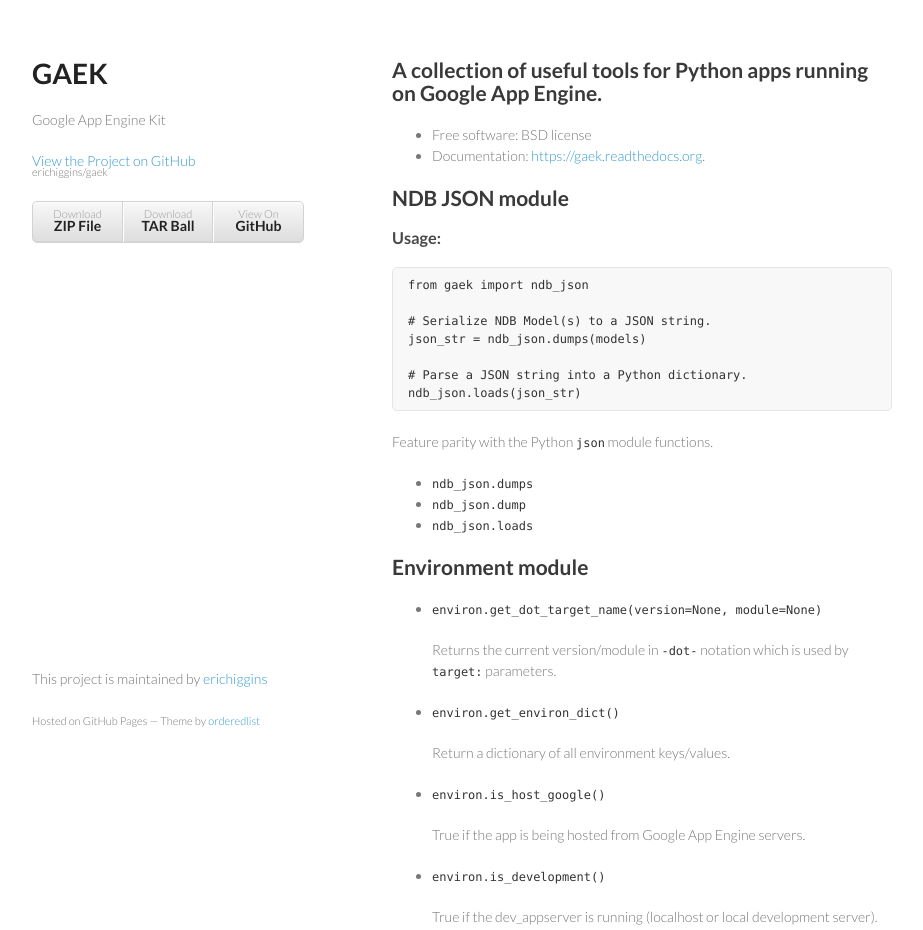
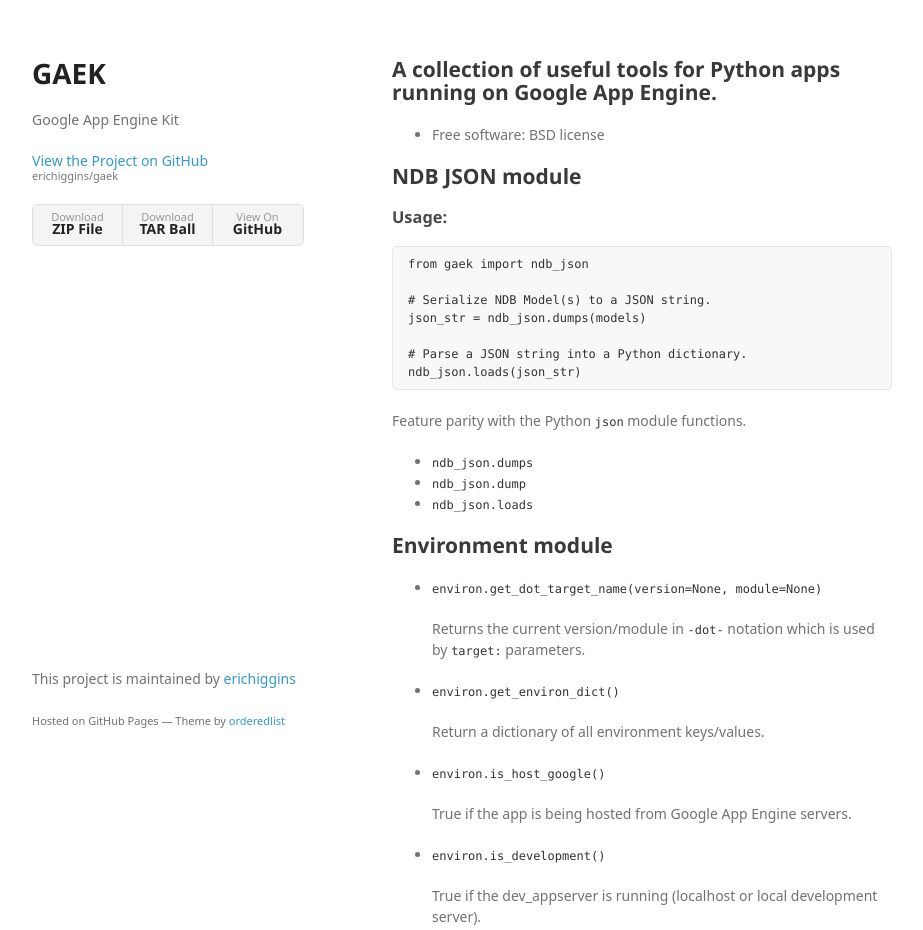
Before and after one commit to erichiggins/gaek, a plain HTML site: page index.html in a window 1280 px wide. Shown: the top 930 px of the page, without its empty margins (178-1101 px from the left). Drawn offline with Linux system fonts and the light colour scheme; a web font is replaced by a local one.

Commit message:
Create gh-pages branch via GitHub

```diff
--- a/index.html
+++ b/index.html
@@ -7,7 +7,7 @@
 
     <link rel="stylesheet" href="stylesheets/styles.css">
     <link rel="stylesheet" href="stylesheets/github-light.css">
-    <meta name="viewport" content="width=device-width, initial-scale=1, user-scalable=no">
+    <meta name="viewport" content="width=device-width">
     <!--[if lt IE 9]>
     <script src="//html5shiv.googlecode.com/svn/trunk/html5.js"></script>
     <![endif]-->
@@ -33,7 +33,6 @@
 
 <ul>
 <li>Free software: BSD license</li>
-<li>Documentation: <a href="https://gaek.readthedocs.org">https://gaek.readthedocs.org</a>.</li>
 </ul>
 
 <h2>
--- a/stylesheets/styles.css
+++ b/stylesheets/styles.css
@@ -1,10 +1,65 @@
-@import url(https://fonts.googleapis.com/css?family=Lato:300italic,700italic,300,700);
+@font-face {
+  font-family: 'Noto Sans';
+  font-weight: 400;
+  font-style: normal;
+  src: url('../fonts/Noto-Sans-regular/Noto-Sans-regular.eot');
+  src: url('../fonts/Noto-Sans-regular/Noto-Sans-regular.eot?#iefix') format('embedded-opentype'),
+       local('Noto Sans'),
+       local('Noto-Sans-regular'),
+       url('../fonts/Noto-Sans-regular/Noto-Sans-regular.woff2') format('woff2'),
+       url('../fonts/Noto-Sans-regular/Noto-Sans-regular.woff') format('woff'),
+       url('../fonts/Noto-Sans-regular/Noto-Sans-regular.ttf') format('truetype'),
+       url('../fonts/Noto-Sans-regular/Noto-Sans-regular.svg#NotoSans') format('svg');
+}
+
+@font-face {
+  font-family: 'Noto Sans';
+  font-weight: 700;
+  font-style: normal;
+  src: url('../fonts/Noto-Sans-700/Noto-Sans-700.eot');
+  src: url('../fonts/Noto-Sans-700/Noto-Sans-700.eot?#iefix') format('embedded-opentype'),
+       local('Noto Sans Bold'),
+       local('Noto-Sans-700'),
+       url('../fonts/Noto-Sans-700/Noto-Sans-700.woff2') format('woff2'),
+       url('../fonts/Noto-Sans-700/Noto-Sans-700.woff') format('woff'),
+       url('../fonts/Noto-Sans-700/Noto-Sans-700.ttf') format('truetype'),
+       url('../fonts/Noto-Sans-700/Noto-Sans-700.svg#NotoSans') format('svg');
+}
+
+@font-face {
+  font-family: 'Noto Sans';
+  font-weight: 400;
+  font-style: italic;
+  src: url('../fonts/Noto-Sans-italic/Noto-Sans-italic.eot');
+  src: url('../fonts/Noto-Sans-italic/Noto-Sans-italic.eot?#iefix') format('embedded-opentype'),
+       local('Noto Sans Italic'),
+       local('Noto-Sans-italic'),
+       url('../fonts/Noto-Sans-italic/Noto-Sans-italic.woff2') format('woff2'),
+       url('../fonts/Noto-Sans-italic/Noto-Sans-italic.woff') format('woff'),
+       url('../fonts/Noto-Sans-italic/Noto-Sans-italic.ttf') format('truetype'),
+       url('../fonts/Noto-Sans-italic/Noto-Sans-italic.svg#NotoSans') format('svg');
+}
+
+@font-face {
+  font-family: 'Noto Sans';
+  font-weight: 700;
+  font-style: italic;
+  src: url('../fonts/Noto-Sans-700italic/Noto-Sans-700italic.eot');
+  src: url('../fonts/Noto-Sans-700italic/Noto-Sans-700italic.eot?#iefix') format('embedded-opentype'),
+       local('Noto Sans Bold Italic'),
+       local('Noto-Sans-700italic'),
+       url('../fonts/Noto-Sans-700italic/Noto-Sans-700italic.woff2') format('woff2'),
+       url('../fonts/Noto-Sans-700italic/Noto-Sans-700italic.woff') format('woff'),
+       url('../fonts/Noto-Sans-700italic/Noto-Sans-700italic.ttf') format('truetype'),
+       url('../fonts/Noto-Sans-700italic/Noto-Sans-700italic.svg#NotoSans') format('svg');
+}
 
 body {
+  background-color: #fff;
   padding:50px;
-  font:14px/1.5 Lato, "Helvetica Neue", Helvetica, Arial, sans-serif;
-  color:#777;
-  font-weight:300;
+  font: 14px/1.5 "Noto Sans", "Helvetica Neue", Helvetica, Arial, sans-serif;
+  color:#727272;
+  font-weight:400;
 }
 
 h1, h2, h3, h4, h5, h6 {
@@ -34,15 +89,22 @@
 
 a {
   color:#39c;
-  font-weight:400;
   text-decoration:none;
+}
+
+a:hover {
+  color:#069;
 }
 
 a small {
   font-size:11px;
   color:#777;
-  margin-top:-0.6em;
+  margin-top:-0.3em;
   display:block;
+}
+
+a:hover small {
+  color:#777;
 }
 
 .wrapper {
@@ -58,7 +120,7 @@
 }
 
 code, pre {
-  font-family:Monaco, Bitstream Vera Sans Mono, Lucida Console, Terminal;
+  font-family:Monaco, Bitstream Vera Sans Mono, Lucida Console, Terminal, Consolas, Liberation Mono, DejaVu Sans Mono, Courier New, monospace;
   color:#333;
   font-size:12px;
 }
@@ -99,33 +161,32 @@
   width:270px;
   float:left;
   position:fixed;
+  -webkit-font-smoothing:subpixel-antialiased;
 }
 
 header ul {
   list-style:none;
   height:40px;
-
   padding:0;
-
-  background: #eee;
-  background: -moz-linear-gradient(top, #f8f8f8 0%, #dddddd 100%);
-  background: -webkit-gradient(linear, left top, left bottom, color-stop(0%,#f8f8f8), color-stop(100%,#dddddd));
-  background: -webkit-linear-gradient(top, #f8f8f8 0%,#dddddd 100%);
-  background: -o-linear-gradient(top, #f8f8f8 0%,#dddddd 100%);
-  background: -ms-linear-gradient(top, #f8f8f8 0%,#dddddd 100%);
-  background: linear-gradient(top, #f8f8f8 0%,#dddddd 100%);
-
+  background: #f4f4f4;
   border-radius:5px;
-  border:1px solid #d2d2d2;
-  box-shadow:inset #fff 0 1px 0, inset rgba(0,0,0,0.03) 0 -1px 0;
+  border:1px solid #e0e0e0;
   width:270px;
 }
 
 header li {
   width:89px;
   float:left;
-  border-right:1px solid #d2d2d2;
+  border-right:1px solid #e0e0e0;
   height:40px;
+}
+
+header li:first-child a {
+  border-radius:5px 0 0 5px;
+}
+
+header li:last-child a {
+  border-radius:0 5px 5px 0;
 }
 
 header ul a {
@@ -135,17 +196,20 @@
   display:block;
   text-align:center;
   padding-top:6px;
-  height:40px;
+  height:34px;
+}
+
+header ul a:hover {
+  color:#999;
+}
+
+header ul a:active {
+  background-color:#f0f0f0;
 }
 
 strong {
   color:#222;
   font-weight:700;
-}
-
-header ul li + li {
-  width:88px;
-  border-left:1px solid #fff;
 }
 
 header ul li + li + li {
@@ -181,6 +245,7 @@
   float:left;
   position:fixed;
   bottom:50px;
+  -webkit-font-smoothing:subpixel-antialiased;
 }
 
 @media print, screen and (max-width: 960px) {
@@ -242,7 +307,11 @@
   }
 
   header ul {
-    display:none;
+    width:99%;
+  }
+
+  header li, header ul li + li + li {
+    width:33%;
   }
 }
 
```
Also changed, not shown: params.json (+1 -1 lines).
